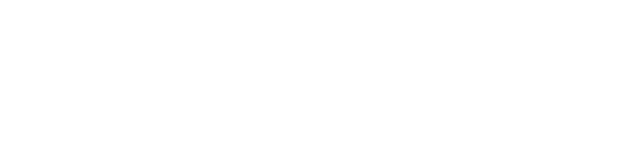
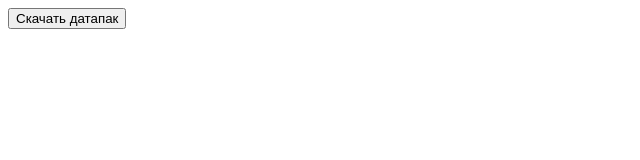
Before and after one commit to Ivavmak/senariodatapacks, a plain HTML site: page index.html in a window 1280 px wide. Shown: the whole page, without its empty margins (0-640 px from the left). Drawn offline with Linux system fonts and the light colour scheme.

Commit message:
Update index.html

```diff
--- a/index.html
+++ b/index.html
@@ -4,11 +4,10 @@
                 <meta charset='utf-8' />
 		<title>SenArio</title>
 		<meta name='viewport' content='width=device-width, initial-scale=1'/>
-                <link href='style.css' rel='stylesheet'>
         </head>
         <body>
                 <a href="#" download="">
-	            <button class="main-text>Скачать датапак</button>
+	            <button>Скачать датапак</button>
                 </a>
         </body>
         </html>
```
